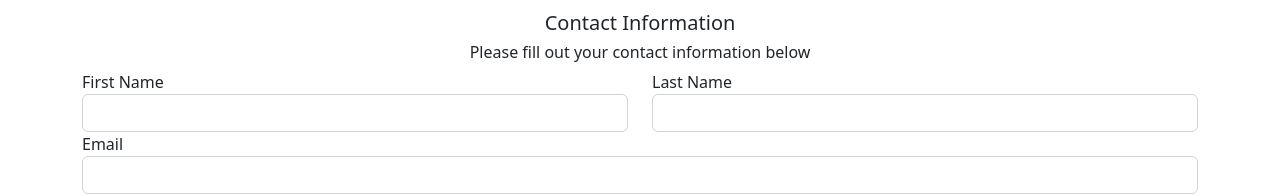
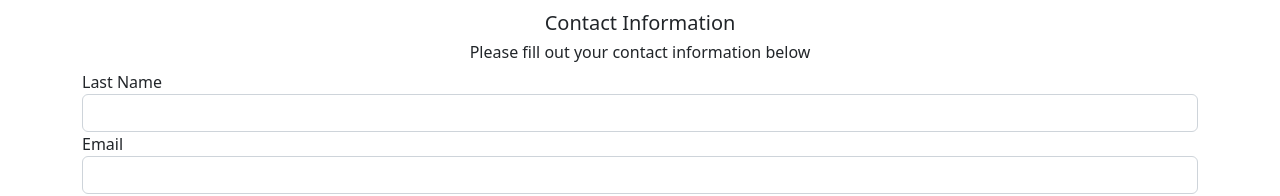
Before and after one commit to PrathmShinde/Form-Validation-Angular-, an Angular app: page / in a window 1280 px wide. Shown: the part 126-322 px from the top of the page. Built offline with nearby package versions, Linux system fonts and the light colour scheme.

Commit message:
Input feild removed

```diff
--- a/src/app/contact/contact.component.html
+++ b/src/app/contact/contact.component.html
@@ -13,12 +13,12 @@
     </div>
     <form [formGroup]="contactForm" (ngSubmit)="postData();">
         <div class="row">
-            <div class="col">
+            <!-- <div class="col">
                 <label>First Name</label>
                 <input type="text" class="form-control" formControlName="fnameFeild">
                 <small *ngIf="contactForm.get('fnameFeild')!.hasError('pattern')">Enter
                     only Alphabets. Digits,Special Symbols are not allowed.</small>
-            </div>
+            </div> -->
             <div class="col">
                 <label>Last Name</label>
                 <input type="text" class="form-control" formControlName="lnameFeild">
```
